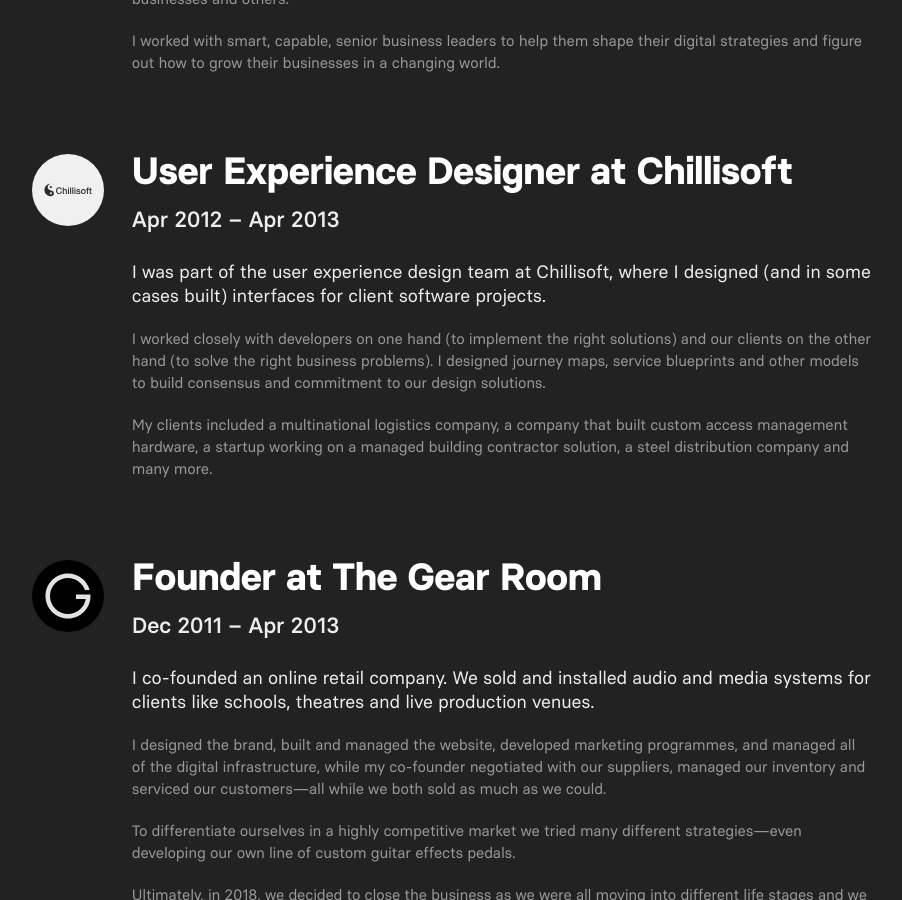
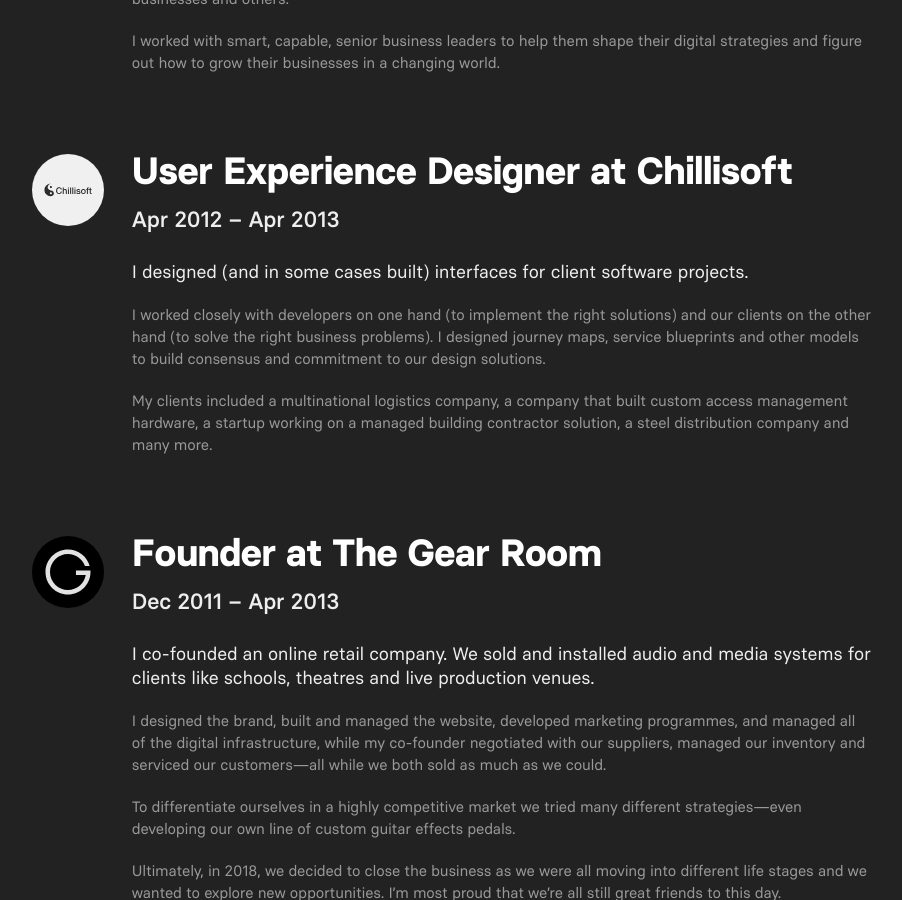
Before and after one commit to stuartwiener/stuartwiener.github.io, a Jekyll site: the page built from experience.html, in a window 1280 px wide and 900 px high, scrolled down 2540 px. Shown: the whole window, without its empty margins (73-975 px from the left). Built offline with Jekyll 4.4.1, drawn with Linux system fonts in a browser that asks for light colours; some of the changed text lies outside the part shown.

```diff
--- a/experience.html
+++ b/experience.html
@@ -88,7 +88,7 @@ title: Experience
         </div>
     </div>
     <div class="content">
-        <p>I was part of the user experience design team at Chillisoft, where I designed (and in some cases built) interfaces for client software projects.</p>
+        <p>I designed (and in some cases built) interfaces for client software projects.</p>
         <p class="sidebar">I worked closely with developers on one hand (to implement the right solutions) and our clients on the other hand (to solve the right business problems). I designed journey maps, service blueprints and other models to build consensus and commitment to our design solutions.</p>
         <p class="sidebar">My clients included a multinational logistics company, a company that built custom access management hardware, a startup working on a managed building contractor solution, a steel distribution company and many more.</p>
     </div>
```
Also changed, not shown: other parts of experience.html (+2 -0 lines).
